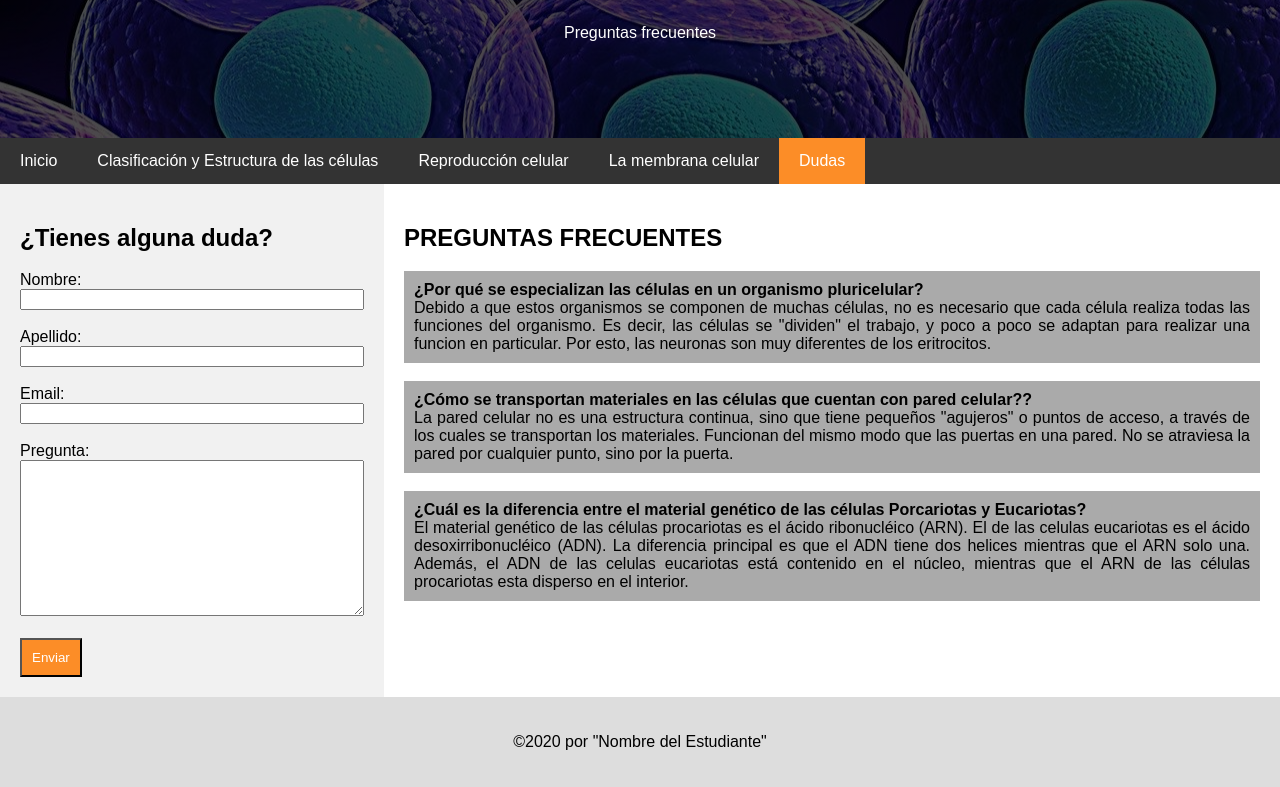
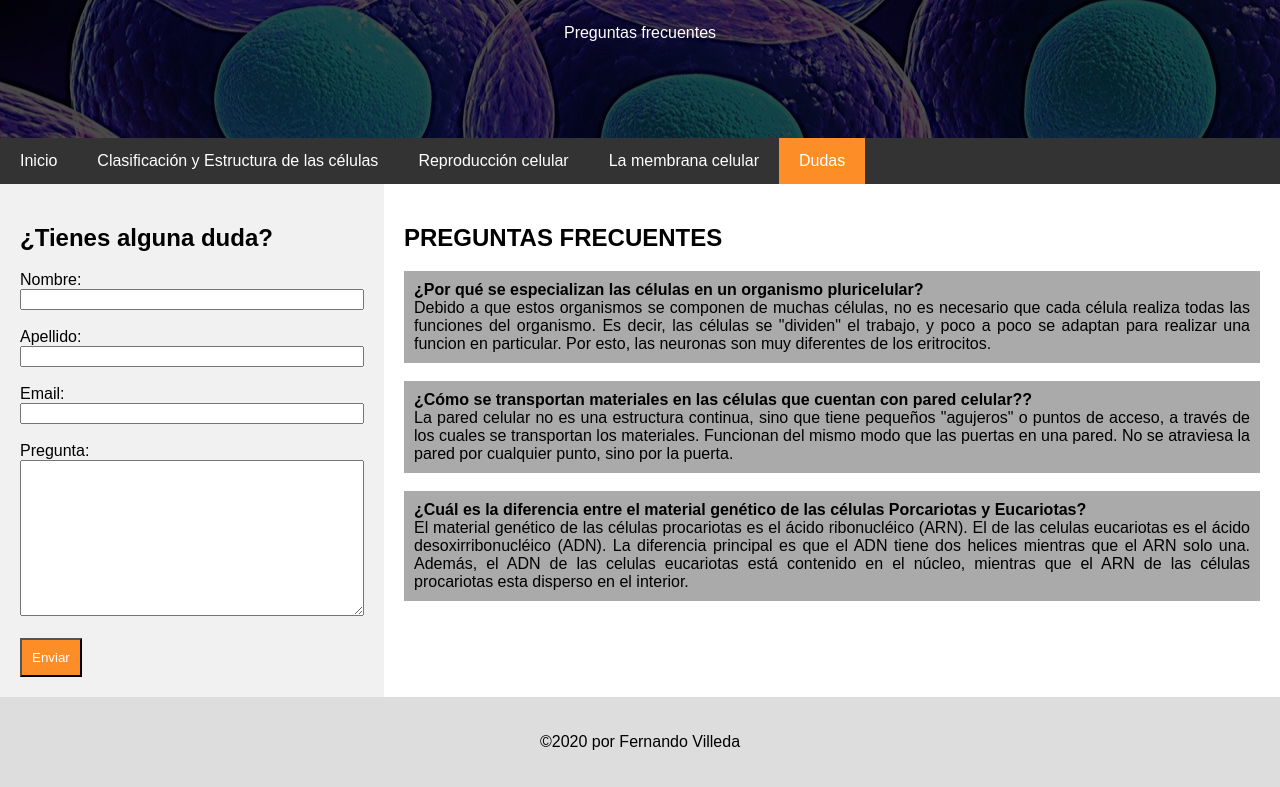
Before and after one commit to JFernandoV/las-celulas, a plain HTML site: page Dudas.html in a window 1280 px wide. Shown: the part 155-942 px from the top of the page. Drawn offline with Linux system fonts and the light colour scheme.

Commit message:
Update Dudas.html

```diff
--- a/Dudas.html
+++ b/Dudas.html
@@ -57,7 +57,7 @@
   		</div>
 	</div>
 	<div class="footer">
-  		<p>©2020 por "Nombre del Estudiante"</p>
+  		<p>©2020 por Fernando Villeda</p>
 	</div>
 </body>
 </html>
```
